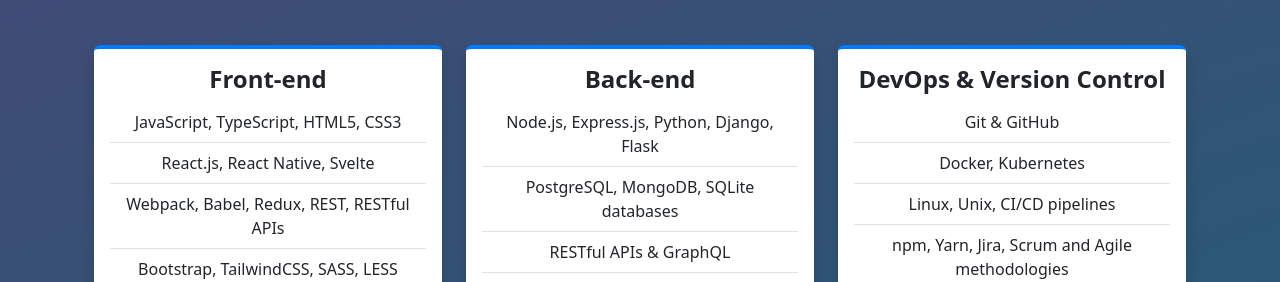
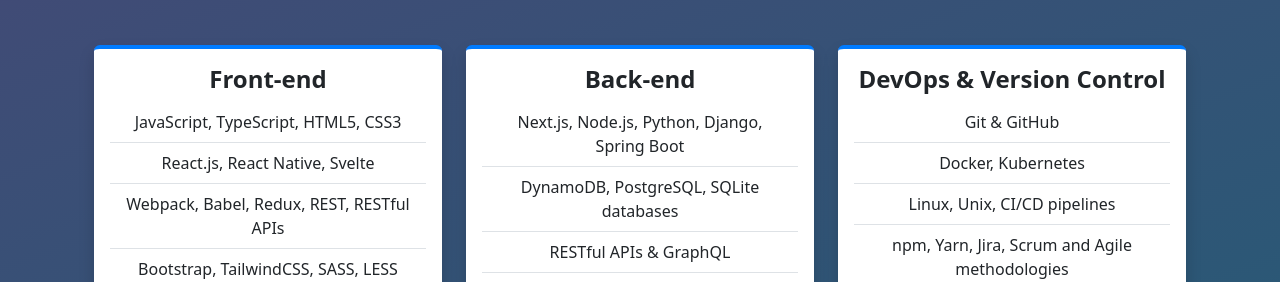
Before and after one commit to ck-bit/ck-bit.github.io, a website: page index.html in a window 1280 px wide. Shown: the part 1299-1581 px from the top of the page. Drawn offline with nearby package versions, Linux system fonts and the light colour scheme.

Commit message:
update skills

```diff
--- a/index.html
+++ b/index.html
@@ -134,10 +134,10 @@
 
                       <ul class="list-group list-group-flush text-center">
                         <li class="list-group-item">
-                          Node.js, Express.js, Python, Django, Flask
+                          Next.js, Node.js, Python, Django, Spring Boot
                         </li>
                         <li class="list-group-item">
-                          PostgreSQL, MongoDB, SQLite databases
+                          DynamoDB, PostgreSQL, SQLite databases
                         </li>
                         <li class="list-group-item">RESTful APIs & GraphQL</li>
                         <li class="list-group-item">
```
